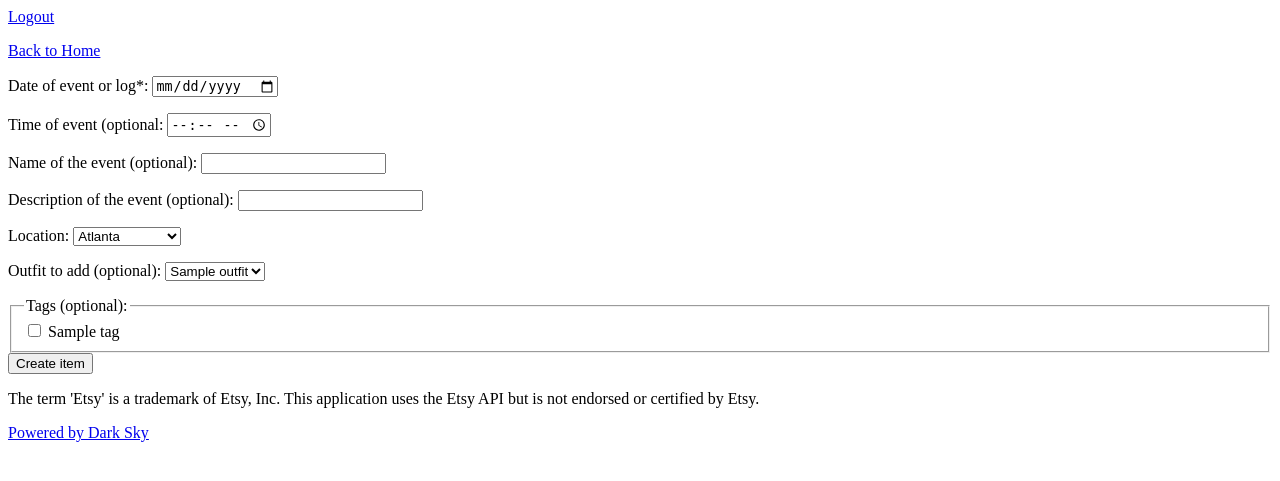
After one commit to athelia/unfold-wardrobe-manager, a Flask app: page /add-event in a window 1280 px wide. The commit adds this page. Shown: the top 481 px of the page. Run offline with Flask 2, Linux system fonts and the light colour scheme; the visitor is signed in with stand-in values (Sample User, id 1); tables that the repository leaves empty hold one stand-in row (values such as "Sample post").

Commit message:
Create event related routes, templates, and logic

```diff
--- /dev/null
+++ b/global_var.py
@@ -0,0 +1,26 @@
+CITIES = {
+    'ATL': {
+        'name': 'Atlanta',
+        'location_id': 'ATL',
+        'lat': 33.753746,
+        'lng': -84.386330,
+    },
+    'SFO':{
+        'name': 'San Francisco',
+        'location_id': 'SFO',
+        'lat': 37.774929,
+        'lng': -122.419418,
+    },
+    'OAK': {
+        'name': 'Oakland',
+        'location_id': 'OAK',
+        'lat': 37.804363,
+        'lng': -122.271111,
+    },
+    'RDU': {
+        'name': 'Raleigh',
+        'location_id': 'RDU',
+        'lat': 35.787743,
+        'lng': -78.644257,
+    },
+}
--- a/server.py
+++ b/server.py
@@ -25,6 +25,9 @@ from cloudinary.uploader import upload
 # REFACTOR ME
 # Import functions for image storage and processing
 from image_handling import allowed_file, ALLOWED_EXTENSIONS
+
+# CITIES' latitude and longitude
+from global_var import CITIES
 
 # Compare clothing prices
 from etsy import Etsy
@@ -385,6 +388,28 @@ def remove_article_from_outfit(outfit_id, article_id):
     return redirect(f'/outfits/{outfit_id}')
 
 
+@app.route('/events')
+def show_events():
+    """Display all events and the option to add a new event."""
+
+    events = WearEvent.query.filter(WearEvent.user_id == session['user_id']).all()
+
+    return render_template('events.html', events=events)
+
+
+@app.route('/add-event')
+def add_wear_event():
+    """Display form to create a new wear event/clothing log."""
+
+    outfits = Outfit.query.filter(Outfit.user_id == session['user_id']).all()
+    tags = Tag.query.filter(Tag.user_id == session['user_id']).all()
+
+    return render_template('add-event.html',
+                           CITIES=CITIES,
+                           outfits=outfits,
+                           tags=tags)
+
+
 @app.route('/etsy-api')
 def test_etsy_api():
     """Test some Etsy API calls."""
--- /dev/null
+++ b/templates/add-event.html
@@ -0,0 +1,56 @@
+{% extends 'base.html' %}
+
+{% block title %}Add Event/Clothing Log - {% endblock %}
+
+{% block content %}
+
+  <p>
+    <a href="/">Back to Home</a>
+  </p>
+
+  <form action="/create-event" id="create-event-form" method="POST" enctype="multipart/form-data">
+    <p>
+      <label for="event-date">Date of event or log*:</label>
+      <input type="date" name="event-date" required>
+    </p>
+    <p>
+      <label for="event-time">Time of event (optional:</label>
+      <input type="time" name="event-time">
+    <p>
+      <label for="event-name">Name of the event (optional):</label>
+      <input type="text" name="event-name" id="new-event-name-input">
+    </p>
+    <p>
+      <label for="event-description">Description of the event (optional):</label>
+      <input type="text" name="event-description" id="new-event-description-input">
+    </p>
+    <p>
+      <label for="city">Location:</label>
+        <select name="city" id="city-select">
+        {% for city in CITIES %}
+          {{ city }}
+          <option value="{{ CITIES[city]['location_id'] }}">{{ CITIES[city]['name'] }}</option>
+        {% endfor %}
+      </select>
+    </p>
+    <p>
+      <label for="event-outfit">Outfit to add (optional):</label>
+      <select name="event-outfit" id="event-outfit-select">
+        {% for outfit in outfits %}
+          <option value="{{ outfit.outfit_id }}">{{ outfit.name }}</option>
+        {% endfor %}
+      </select>
+    </p>
+    <fieldset>
+      <legend>Tags (optional):</legend>
+        {% for tag in tags %}
+          <div>
+            <input type="checkbox" id="{{ tag.tag_id }}" value="{{ tag.tag_id }}" name="event_tags" />
+            <label for="{{ tag.tag_id }}">{{ tag.name }}</label>
+          </div>
+        {% endfor %}
+      </fieldset>
+    <input type="submit" value="Create item">
+  </form>
+
+{% endblock%}
--- a/templates/homepage.html
+++ b/templates/homepage.html
@@ -19,6 +19,12 @@
 <button class="block-bucket">
   <a href="/categories">
     Categories
+  </a>
+</button>
+
+<button class="block-bucket">
+  <a href="/events">
+    Events (Logs)
   </a>
 </button>
 
```
Also changed, not shown: templates/events.html (added, +25 -0 lines).
